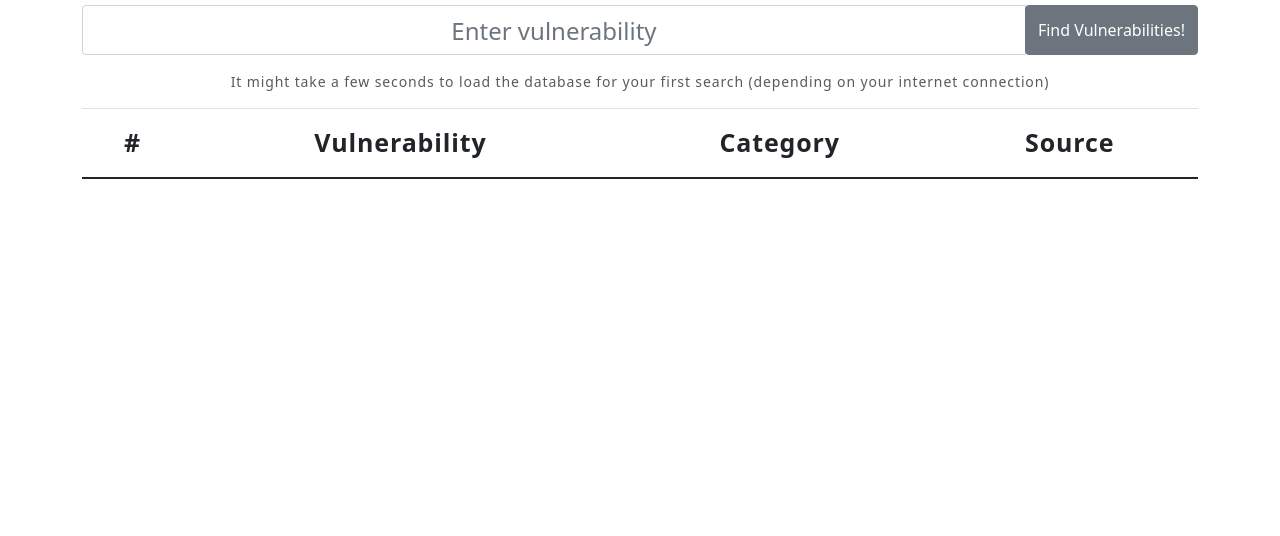
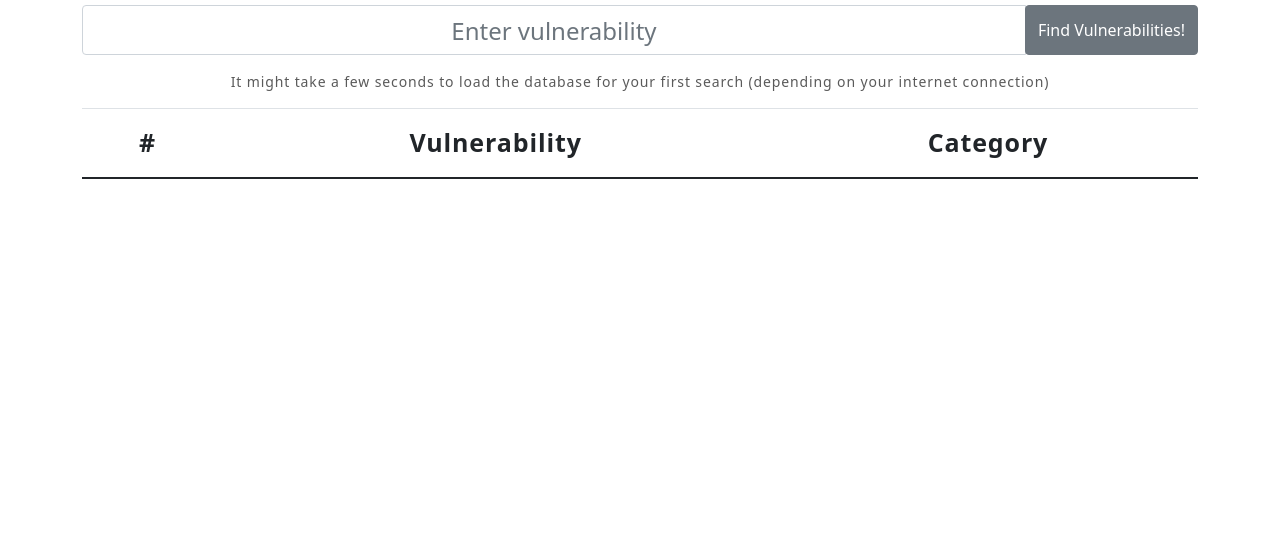
Before and after one commit to iamyuthan/VulDB, a plain HTML site: page index.html in a window 1280 px wide. Shown: the part 264-800 px from the top of the page. Drawn offline with nearby package versions, Linux system fonts and the light colour scheme.

Commit message:
Update index.html

```diff
--- a/index.html
+++ b/index.html
@@ -67,7 +67,6 @@
                   <th scope="col">#</th>
                   <th scope="col">Vulnerability</th>
                   <th scope="col">Category</th>
-                  <th scope="col">Source</th>
 
                 </tr>
               </thead>
```
